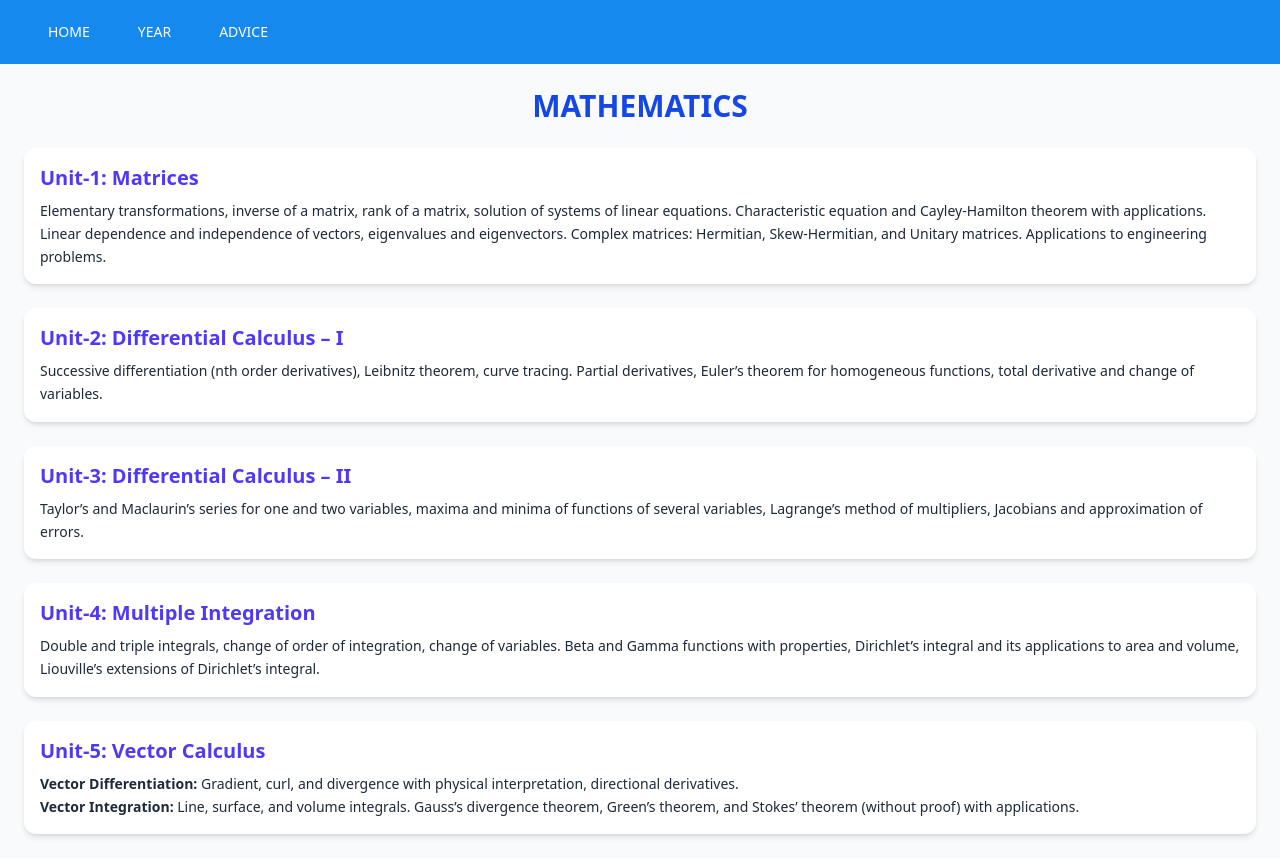
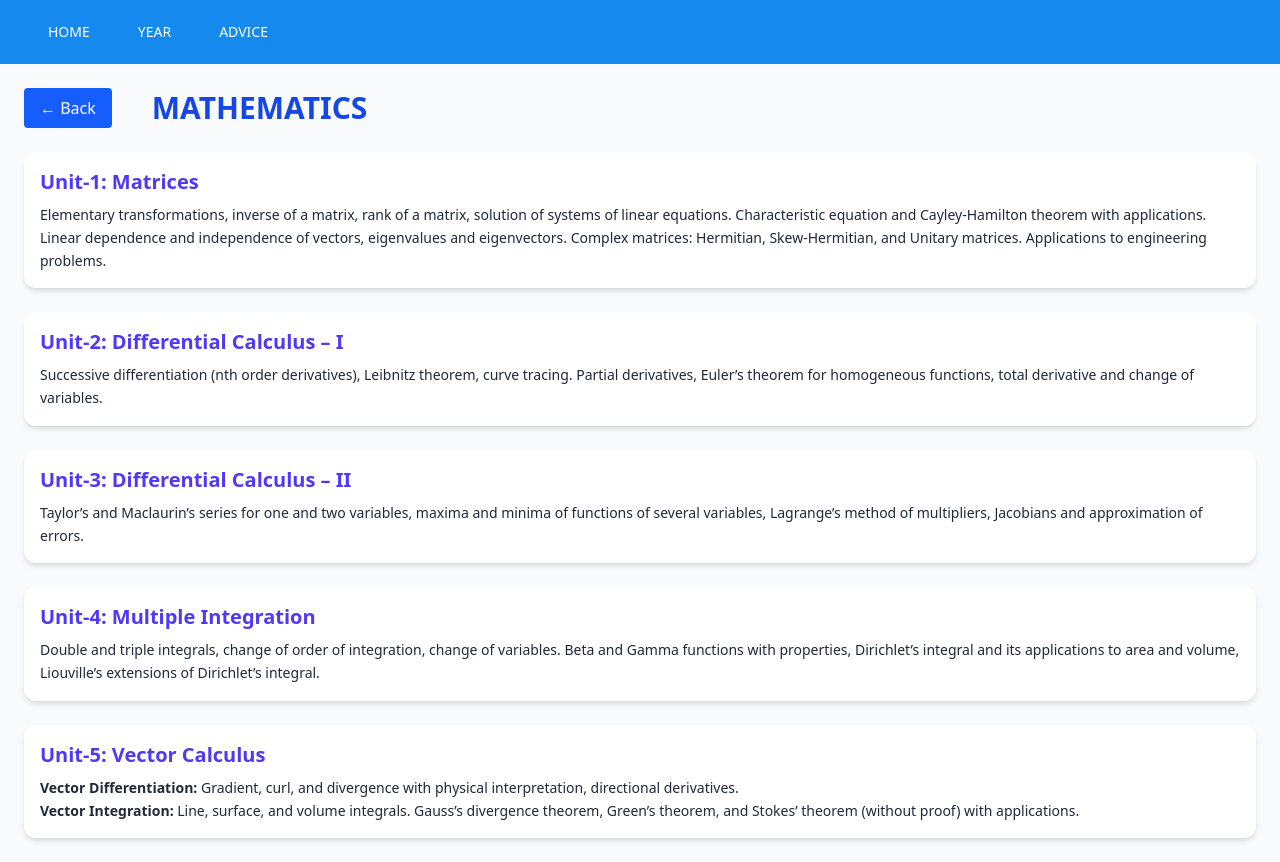
Before and after one commit to Ritik-Sharma28/Project_1, a React (Vite) app: page /Years/First_Year/maths1 in a window 1280 px wide. Built offline with nearby package versions, Linux system fonts and the light colour scheme.

Commit message:
Add navigation buttons and update imports for First Year components

```diff
--- a/src/Layout.jsx
+++ b/src/Layout.jsx
@@ -1,7 +1,8 @@
 import { Outlet } from "react-router-dom";
 import Header from "./components/Header/Header";
 import Footer from "./components/Footer/Footer";
-
+import First_Year from "./components/Years/First_Year/First_Year";
+import Year_Home from "./components/Years/Year_Home/Year_Home";
 function Layout() {
     return ( <>
    <Header/>
--- a/src/components/Years/First_Year/Chemistry/Chemistry.jsx
+++ b/src/components/Years/First_Year/Chemistry/Chemistry.jsx
@@ -1,8 +1,15 @@
-
+import { useNavigate } from "react-router";
 function Chemistry() {
+  const navigate = useNavigate();
     return ( <>
     <div className="p-6 space-y-6 bg-gray-50 text-gray-800">
-  <div className="text-center">
+ <div className="flex items-center gap-10 flex-wrap">
+     <button
+        className=" px-4 py-2 bg-blue-600 text-white rounded hover:bg-blue-700"
+        onClick={() => navigate(-1)}
+      >
+        ← Back
+      </button>
     <h6 className="text-3xl font-extrabold text-blue-700 uppercase">Chemistry</h6>
   </div>
 
--- a/src/components/Years/First_Year/EVS/EVS.jsx
+++ b/src/components/Years/First_Year/EVS/EVS.jsx
@@ -1,6 +1,14 @@
+import { useNavigate } from "react-router";
 function EVS() {
+  const navigate = useNavigate();
     return ( <div className="p-6 space-y-6 bg-gray-50 text-gray-800">
-  <div className="text-center">
+  <div className="flex items-center gap-10 flex-wrap">
+     <button
+        className=" px-4 py-2 bg-blue-600 text-white rounded hover:bg-blue-700"
+        onClick={() => navigate(-1)}
+      >
+        ← Back
+      </button>
     <h6 className="text-3xl font-extrabold text-blue-700 uppercase">Environmental Science</h6>
   </div>
 
--- a/src/components/Years/First_Year/Electrical/Electrical.jsx
+++ b/src/components/Years/First_Year/Electrical/Electrical.jsx
@@ -1,6 +1,16 @@
+import { useNavigate } from "react-router";
+
 function Electrical() {
+  const navigate = useNavigate();
     return ( <div className="p-6 space-y-6 bg-gray-50 text-gray-800">
-  <div className="text-center">
+
+  <div className="flex items-center gap-10 flex-wrap">
+     <button
+        className=" px-4 py-2 bg-blue-600 text-white rounded hover:bg-blue-700"
+        onClick={() => navigate(-1)}
+      >
+        ← Back
+      </button>
     <h6 className="text-3xl font-extrabold text-blue-700 uppercase">Basic Electrical Engineering</h6>
   </div>
 
--- a/src/components/Years/First_Year/Electronics/Electronics.jsx
+++ b/src/components/Years/First_Year/Electronics/Electronics.jsx
@@ -1,7 +1,15 @@
+import { useNavigate } from "react-router";
 function Electronics() {
+  const navigate = useNavigate();
     return ( <>
     <div className="p-6 space-y-6 bg-gray-50 text-gray-800">
-  <div className="text-center">
+   <div className="flex items-center gap-10 flex-wrap">
+     <button
+        className=" px-4 py-2 bg-blue-600 text-white rounded hover:bg-blue-700"
+        onClick={() => navigate(-1)}
+      >
+        ← Back
+      </button>
     <h6 className="text-3xl font-extrabold text-blue-700 uppercase">Electronics & Communication</h6>
   </div>
 
--- a/src/components/Years/First_Year/Maths_I/Maths_I.jsx
+++ b/src/components/Years/First_Year/Maths_I/Maths_I.jsx
@@ -1,7 +1,15 @@
+import { useNavigate } from "react-router";
 function Maths_I() {
+  const navigate = useNavigate();
     return ( <>
     <div className="p-6 space-y-6 bg-gray-50 text-gray-800">
-  <div className="text-center">
+  <div className="flex items-center gap-10 flex-wrap">
+     <button
+        className=" px-4 py-2 bg-blue-600 text-white rounded hover:bg-blue-700"
+        onClick={() => navigate(-1)}
+      >
+        ← Back
+      </button>
     <h6 className="text-3xl font-extrabold text-blue-700 uppercase">Mathematics</h6>
   </div>
 
--- a/src/components/Years/First_Year/Maths_II/Maths_II.jsx
+++ b/src/components/Years/First_Year/Maths_II/Maths_II.jsx
@@ -1,7 +1,15 @@
+import { useNavigate } from "react-router";
 function Maths_II() {
+  const navigate = useNavigate();
     return ( <>
     <div className="p-6 space-y-6 bg-gray-50 text-gray-800">
-  <div className="text-center">
+  <div className="flex items-center gap-10 flex-wrap">
+     <button
+        className=" px-4 py-2 bg-blue-600 text-white rounded hover:bg-blue-700"
+        onClick={() => navigate(-1)}
+      >
+        ← Back
+      </button>
     <h6 className="text-3xl font-extrabold text-blue-700 uppercase">Mathematics</h6>
   </div>
 
--- a/src/components/Years/First_Year/Mechanical/Mechanical.jsx
+++ b/src/components/Years/First_Year/Mechanical/Mechanical.jsx
@@ -1,6 +1,14 @@
+import { useNavigate } from "react-router";
 function Mechanical() {
+  const navigate = useNavigate();
     return ( <><div className="p-6 space-y-6 bg-gray-50 text-gray-800">
-  <div className="text-center">
+ <div className="flex items-center gap-10 flex-wrap">
+     <button
+        className=" px-4 py-2 bg-blue-600 text-white rounded hover:bg-blue-700"
+        onClick={() => navigate(-1)}
+      >
+        ← Back
+      </button>
     <h6 className="text-3xl font-extrabold text-blue-700 uppercase">Mechanical Engineering</h6>
   </div>
 
--- a/src/components/Years/First_Year/PPS/PPS.jsx
+++ b/src/components/Years/First_Year/PPS/PPS.jsx
@@ -1,6 +1,15 @@
+import { useNavigate } from "react-router";
+
 function PPS() {
+  const navigate = useNavigate();
     return ( <div className="p-6 space-y-6 bg-gray-50 text-gray-800">
-  <div className="text-center">
+ <div className="flex items-center gap-10 flex-wrap">
+     <button
+        className=" px-4 py-2 bg-blue-600 text-white rounded hover:bg-blue-700"
+        onClick={() => navigate(-1)}
+      >
+        ← Back
+      </button>
     <h6 className="text-3xl font-extrabold text-blue-700 uppercase">Computer Programming in C</h6>
   </div>
 
--- a/src/components/Years/First_Year/Physics/Physics.jsx
+++ b/src/components/Years/First_Year/Physics/Physics.jsx
@@ -1,9 +1,16 @@
-
+import { useNavigate } from "react-router";
 
 function Physics() {
+  const navigate = useNavigate();
     return (<>
   <div className="p-6 space-y-6 bg-gray-50 text-gray-800">
-  <div className="text-center">
+  <div className="flex items-center gap-10 flex-wrap">
+     <button
+        className=" px-4 py-2 bg-blue-600 text-white rounded hover:bg-blue-700"
+        onClick={() => navigate(-1)}
+      >
+        ← Back
+      </button>
     <h6 className="text-3xl font-extrabold text-blue-700 uppercase">Physics</h6>
   </div>
 
--- a/src/components/Years/First_Year/Softskills/SoftSkills.jsx
+++ b/src/components/Years/First_Year/Softskills/SoftSkills.jsx
@@ -1,7 +1,15 @@
+import { useNavigate } from "react-router";
 function SoftSkills() {
+  const navigate = useNavigate();
     return ( <>
     <div className="p-6 space-y-6 bg-gray-50 text-gray-800">
-  <div className="text-center">
+  <div className="flex items-center gap-10 flex-wrap">
+     <button
+        className=" px-4 py-2 bg-blue-600 text-white rounded hover:bg-blue-700"
+        onClick={() => navigate(-1)}
+      >
+        ← Back
+      </button>
     <h6 className="text-3xl font-extrabold text-blue-700 uppercase">Communication Skills</h6>
   </div>
 
```
